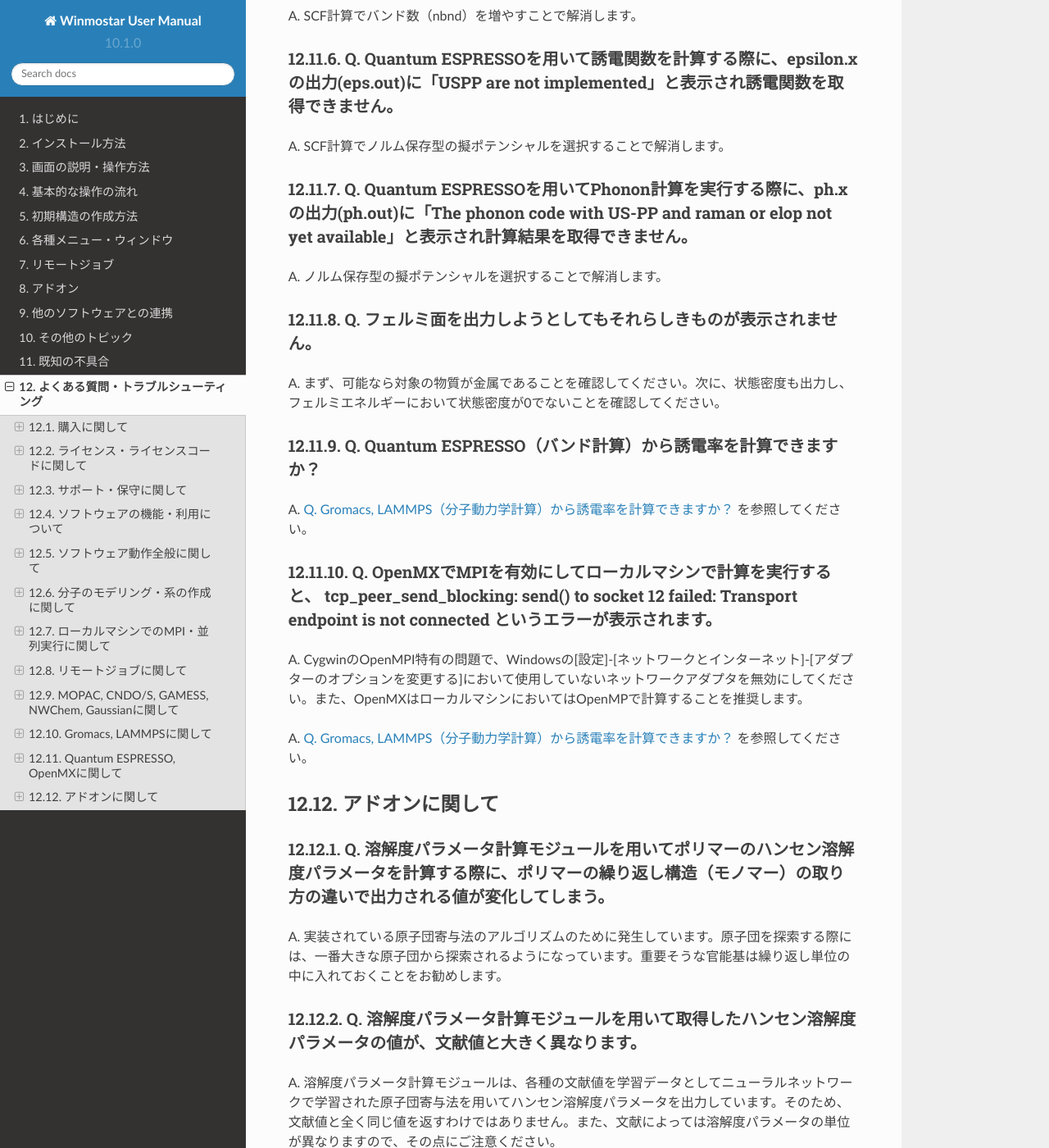
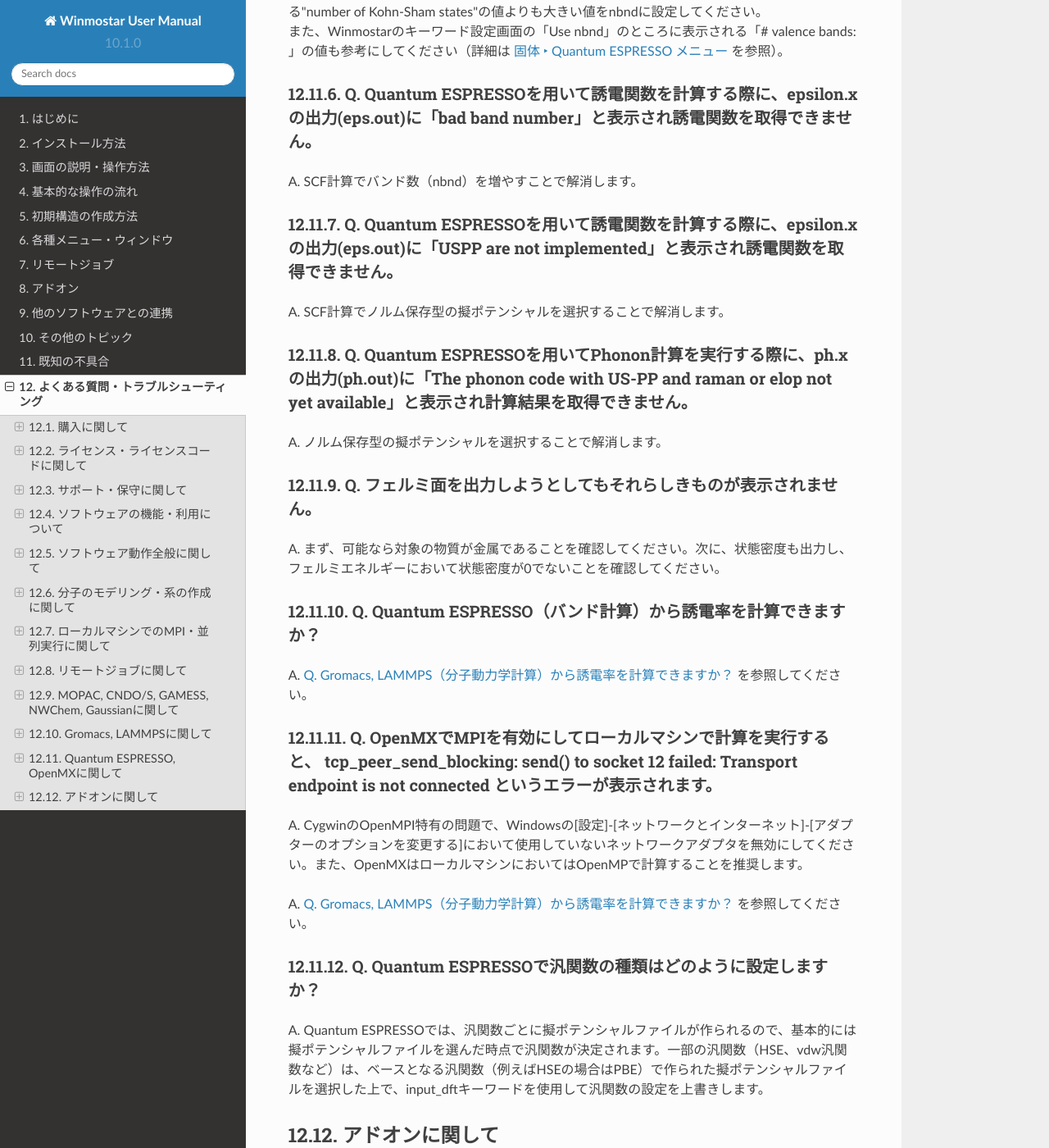
Before and after one commit to X-Ability/winmostar_doc, a Sphinx documentation site: the page built from source/faq/faq.rst, in a window 1280 px wide and 1400 px high, scrolled down 22224 px. Shown: the whole window at 82% size. Built offline with Sphinx 7.4.7 and the Read the Docs theme 2.0.0, drawn with Linux system fonts in a browser that asks for light colours; some of the changed text lies outside the part shown.

Commit message:
FAQ追記

```diff
--- a/source/faq/faq.rst
+++ b/source/faq/faq.rst
@@ -569,6 +569,11 @@
 Quantum ESPRESSO, OpenMXに関して
 --------------------------------------
 
+Q. Quantum ESPRESSOの擬ポテンシャルファイルの探し方が分かりません。どのように探したらいいですか？
+^^^^^^^^^^^^^^^^^^^^^^^^^^^^^^^^^^^^^^^^^^^^^^^^^^^^^^^^^^^^^^^^^^^^^^^^^^^^^^^^^^^^^^^^^^^^^^^^^^^^^^^^^^^^^^^^^^^^^^^^^^^^^^^^^^^^^^^^^^^^^^^^^^
+
+| A. `Windows版Quantum ESPRESSOインストールマニュアル <https://winmostar.com/jp/manual_jp/installation/QE_install_manual_jp_win.pdf>`_ にて紹介しています。
+
 .. _faq_qe_general_error:
 
 Q. Quantum ESPRESSOを用いた計算が失敗します。計算結果の表示でエラーが出ます。
@@ -662,6 +667,11 @@
 
 | A. :ref:`faq_dielectric_md` を参照してください。
 
+Q. Quantum ESPRESSOで汎関数の種類はどのように設定しますか？
+^^^^^^^^^^^^^^^^^^^^^^^^^^^^^^^^^^^^^^^^^^^^^^^^^^^^^^^^^^^^^^^^^^^^^^^^^^^^^^^^^^^^^^^^^^^^^^^^^^^^^^^^^^^^^^^^^^^^^^^^^^^^^^^^^^^^^^^^^^^^^^^^^^
+
+| A. Quantum ESPRESSOでは、汎関数ごとに擬ポテンシャルファイルが作られるので、基本的には擬ポテンシャルファイルを選んだ時点で汎関数が決定されます。一部の汎関数（HSE、vdw汎関数など）は、ベースとなる汎関数（例えばHSEの場合はPBE）で作られた擬ポテンシャルファイルを選択した上で、input_dftキーワードを使用して汎関数の設定を上書きします。
+
 アドオンに関して
 --------------------------------------
 
```
